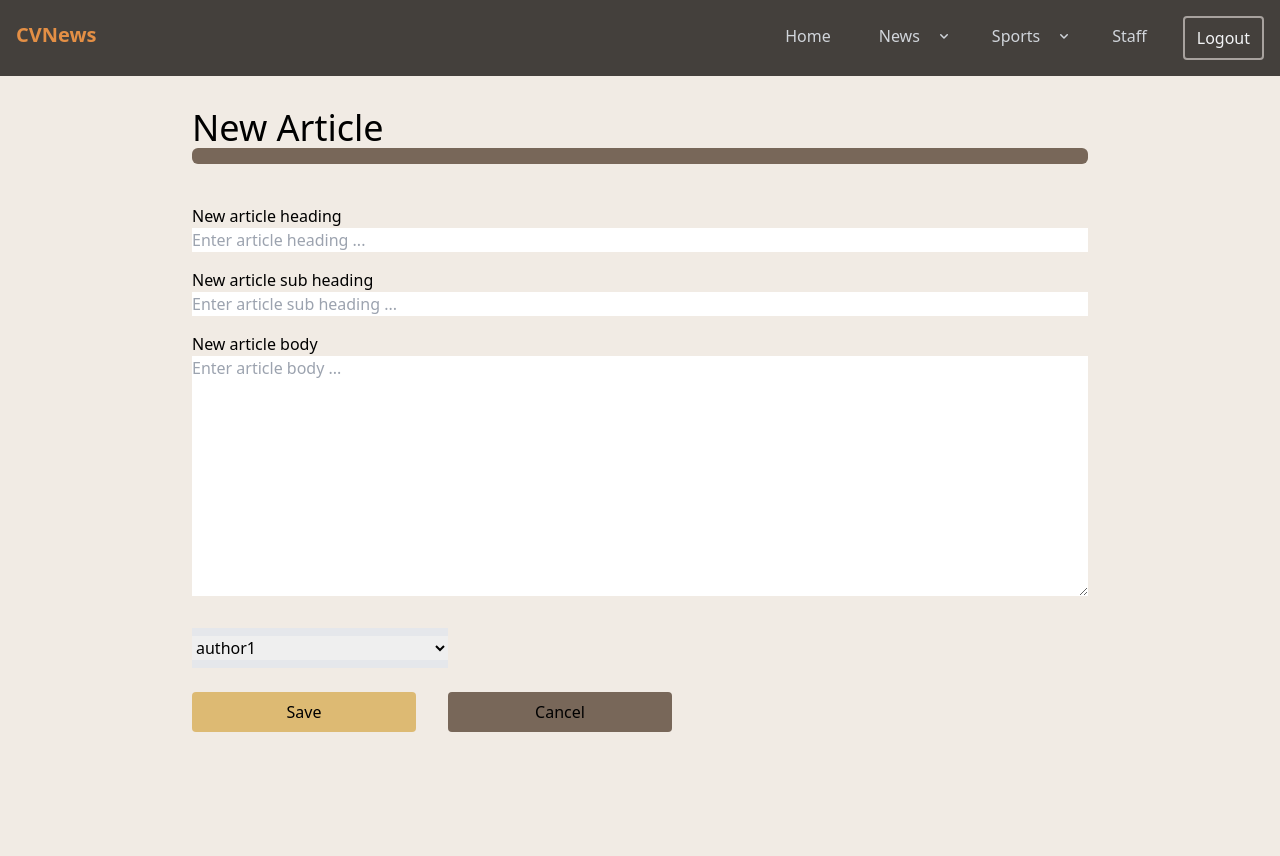
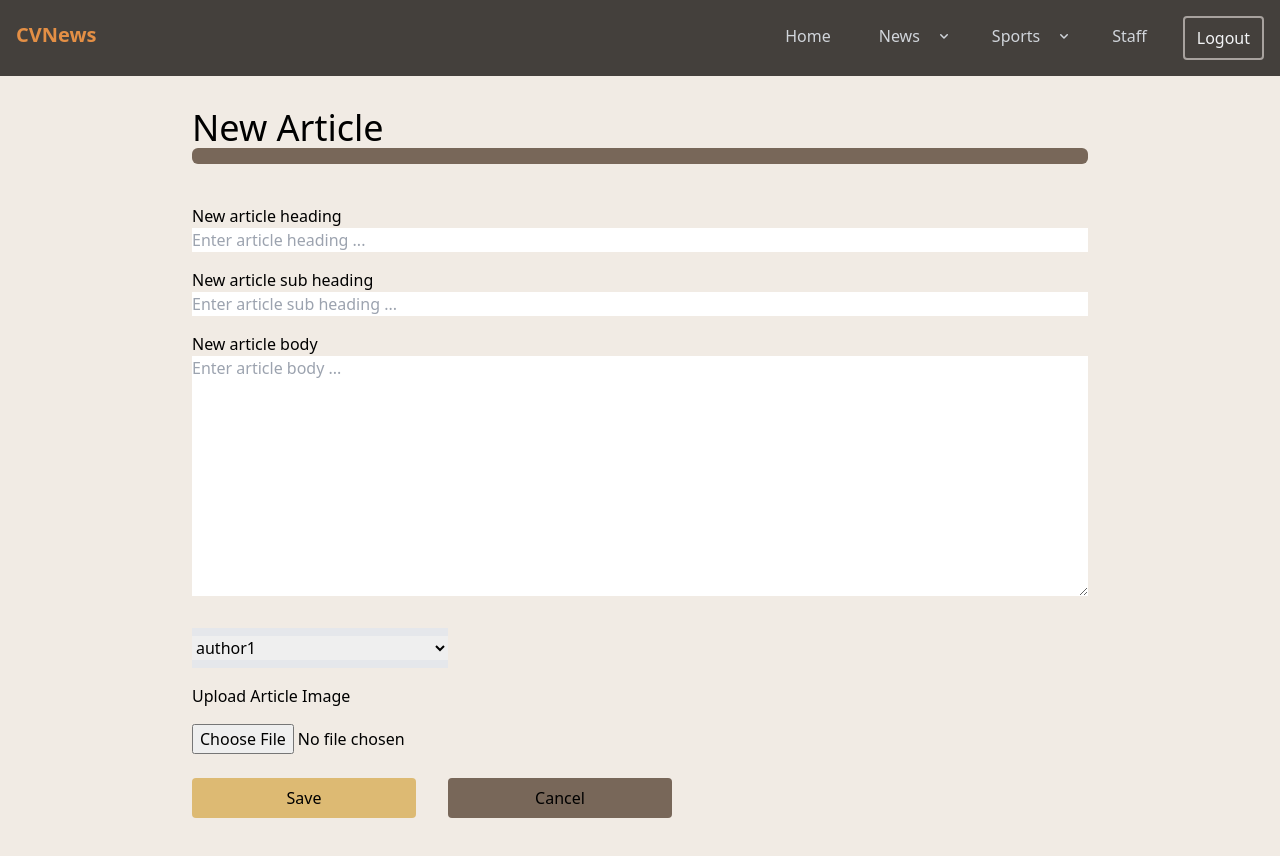
Before and after one commit to Algorithm-Allies/valleyNews, a React (Vite) app in the folder client/: page /createarticle in a window 1280 px wide. Shown: the top 856 px of the page. Built offline with nearby package versions, Linux system fonts and the light colour scheme.

Commit message:
Added upload button

```diff
--- a/client/src/pages/CreateArticle.jsx
+++ b/client/src/pages/CreateArticle.jsx
@@ -17,6 +17,8 @@ export default function CreateArticle() {
                     <option value="author1">author1</option>
                     <option value="author2">author2</option>
                 </select>
+                <label className="mt-4">Upload Article Image</label>
+                <input className="mt-4" type="file" id="image" name="filename"/>
                 <div className="flex flex-row">
                     <button className="w-1/4 py-2 mr-8 mt-6  rounded bg-yellow-600/50 ">Save</button>
                     <button className="w-1/4 py-2 mr-8 mt-6  rounded bg-brown-400">Cancel</button>
```
